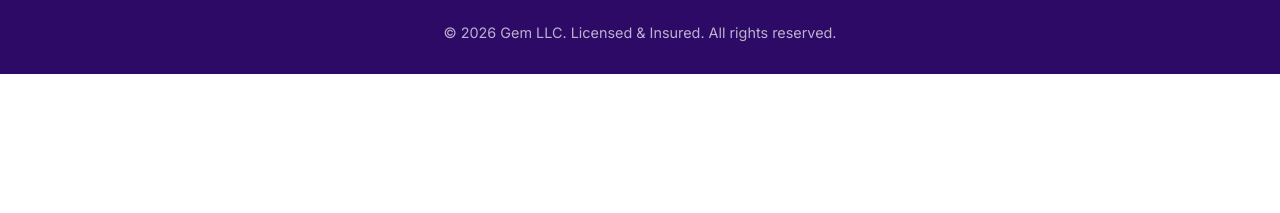
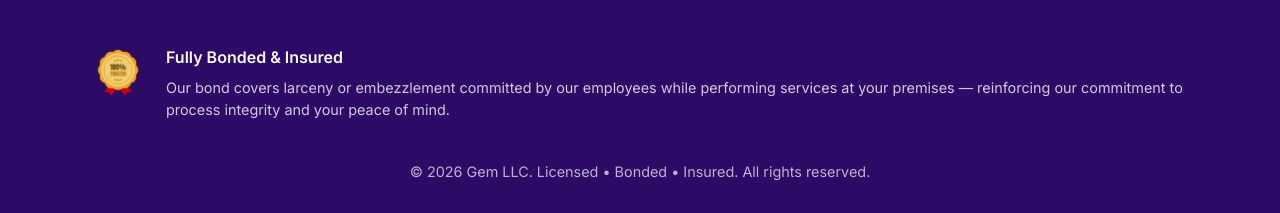
Before and after one commit to Houstonavin/gemcarpetcleaning, a website: page public/index.html in a window 1280 px wide. Shown: the part 7592-7805 px from the top of the page. Before the commit the page ends 7666 px from the top, so only its background shows below. Drawn offline with Linux system fonts and the light colour scheme.

Commit message:
trust badge changes

```diff
--- a/public/index.html
+++ b/public/index.html
@@ -712,8 +712,15 @@
           </div>
         </div>
       </div>
+      <div class="footer-trust">
+        <img src="images/trust_badge.png" alt="Fully Bonded &amp; Insured" class="footer-trust-badge" loading="lazy" />
+        <div class="footer-trust-text">
+          <strong>Fully Bonded &amp; Insured</strong>
+          <p>Our bond covers larceny or embezzlement committed by our employees while performing services at your premises — reinforcing our commitment to process integrity and your peace of mind.</p>
+        </div>
+      </div>
       <p class="footer-note">
-        © 2026 Gem LLC. Licensed &amp; Insured. All rights reserved.
+        © 2026 Gem LLC. Licensed • Bonded • Insured. All rights reserved.
       </p>
     </footer>
 
--- a/public/styles.css
+++ b/public/styles.css
@@ -1120,6 +1120,40 @@ textarea:focus-visible {
   fill: currentColor;
 }
 
+.footer-trust {
+  display: flex;
+  align-items: flex-start;
+  gap: 20px;
+  padding: 24px 0;
+  margin: 0 auto 16px;
+  max-width: 1100px;
+}
+
+.footer-trust-badge {
+  width: 56px;
+  height: auto;
+  flex-shrink: 0;
+  opacity: 0.95;
+}
+
+.footer-trust-text {
+  flex: 1;
+}
+
+.footer-trust-text strong {
+  display: block;
+  font-size: 1rem;
+  color: #f8fafc;
+  margin-bottom: 6px;
+}
+
+.footer-trust-text p {
+  margin: 0;
+  font-size: 0.9rem;
+  color: rgba(248, 250, 252, 0.8);
+  line-height: 1.5;
+}
+
 .footer-note {
   text-align: center;
   color: rgba(248, 250, 252, 0.7);
@@ -1180,6 +1214,12 @@ textarea:focus-visible {
     border-radius: 28px;
   }
 
+  .footer-trust {
+    flex-direction: column;
+    align-items: center;
+    text-align: center;
+  }
+
   .grid {
     gap: 20px;
   }
```
Also changed, not shown: public/images/trust_badge.png (added).
